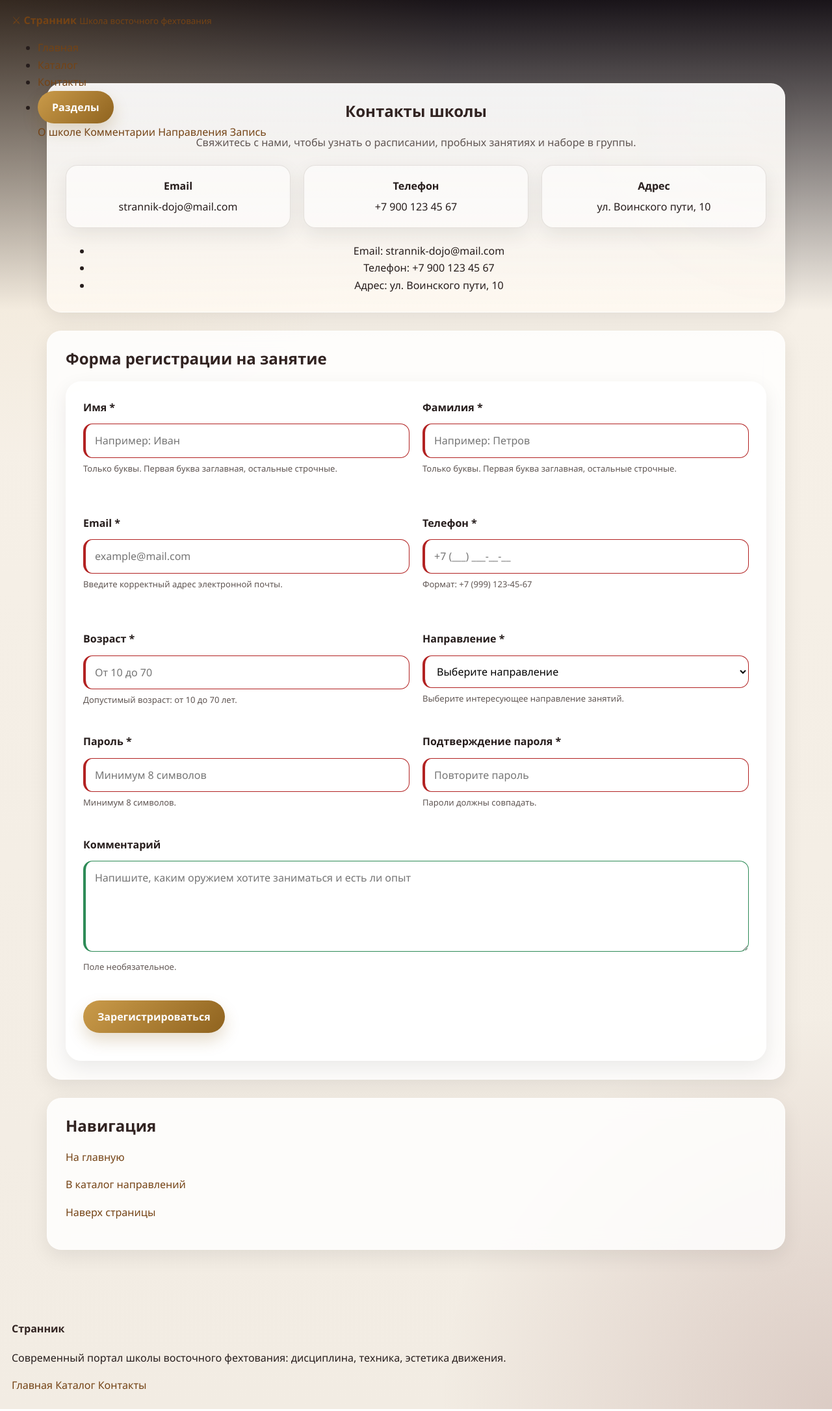
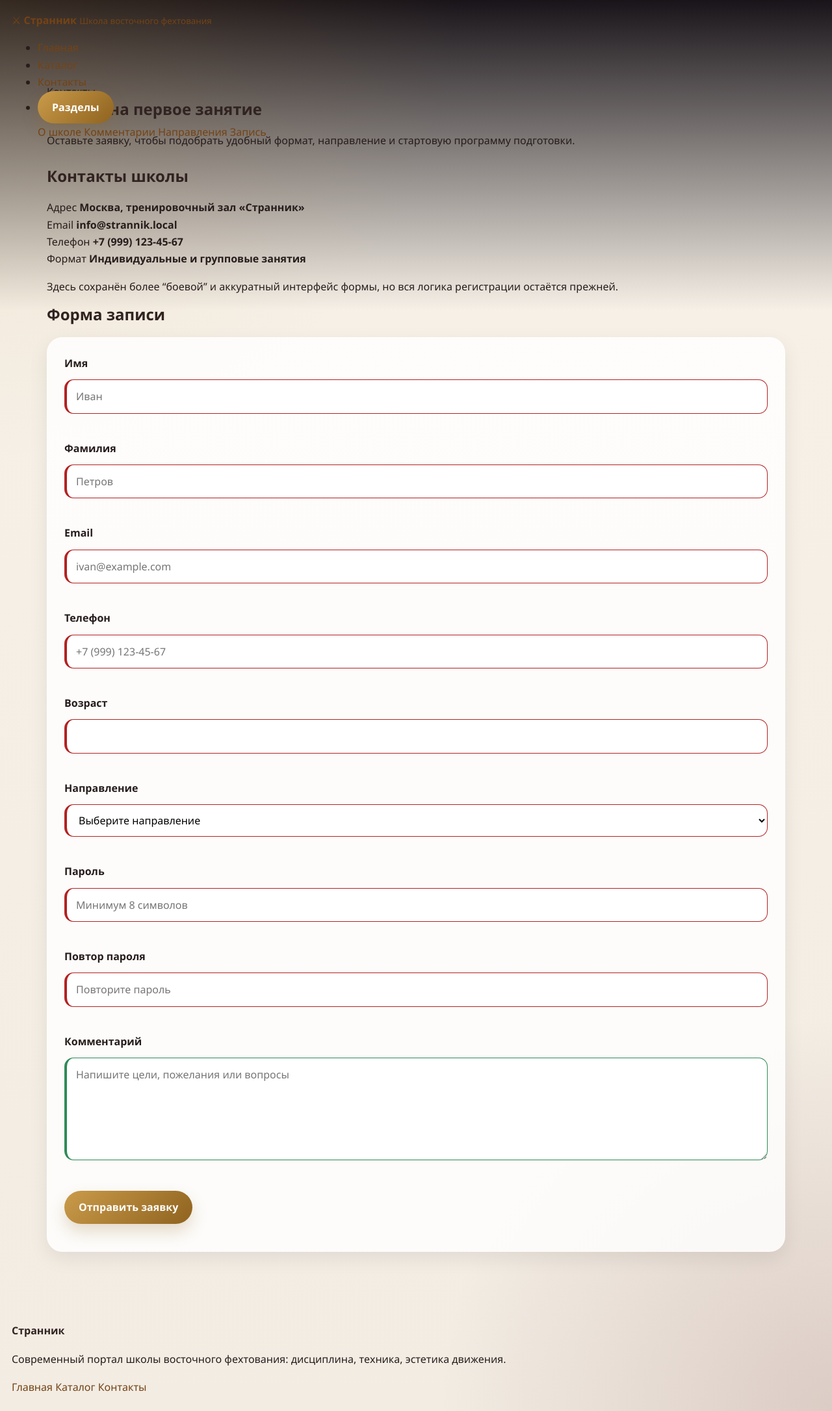
Before and after one commit to H0110W0ne/WEB, a Django app: template templates/main/contacts.html in a window 1280 px wide. Shown: the whole page at 65% size. Run offline with Django 5.2, Linux system fonts and the light colour scheme; the template is opened without the code that fills it, so the values that code supplies are empty.

Commit message:
Update contacts.html

```diff
--- a/templates/main/contacts.html
+++ b/templates/main/contacts.html
@@ -1,136 +1,206 @@
 {% extends 'base.html' %}
 {% load static %}
 
-{% block title %}Контакты и регистрация | Странник{% endblock %}
+{% block title %}Контакты и запись — Странник{% endblock %}
 
-{% block extra_scripts %}
-<script src="{% static 'main/js/script.js' %}" defer></script>
+{% block extra_head %}
+<style>
+  .contacts-intro strong {
+    letter-spacing: 0.02em;
+  }
+</style>
 {% endblock %}
 
 {% block content %}
-<section class="page-heading content-card content-card-accent">
-  <h1>Контакты школы</h1>
+<section class="page-hero compact-hero">
+  <div class="container">
+    <span class="section-tag">Контакты</span>
+    <h1>Запись на первое занятие</h1>
+    <p class="hero-lead contacts-intro">
+      Оставьте заявку, чтобы подобрать удобный формат, направление и стартовую программу подготовки.
+    </p>
+  </div>
+</section>
 
-  <p class="section-lead">Свяжитесь с нами, чтобы узнать о расписании, пробных занятиях и наборе в группы.</p>
+<section id="registration" class="content-section">
+  <div class="container contacts-grid">
+    <aside class="glass-card contacts-card">
+      <h2>Контакты школы</h2>
 
-  <div class="contact-grid">
-    <div class="contact-card">
-      <strong>Email</strong>
-      <span>strannik-dojo@mail.com</span>
+      <div class="contact-item">
+        <span>Адрес</span>
+        <strong>Москва, тренировочный зал «Странник»</strong>
       </div>
-    <div class="contact-card">
-      <strong>Телефон</strong>
-      <span>+7 900 123 45 67</span>
+
+      <div class="contact-item">
+        <span>Email</span>
+        <strong>info@strannik.local</strong>
       </div>
-    <div class="contact-card">
-      <strong>Адрес</strong>
-      <span>ул. Воинского пути, 10</span>
+
+      <div class="contact-item">
+        <span>Телефон</span>
+        <strong>+7 (999) 123-45-67</strong>
+      </div>
+
+      <div class="contact-item">
+        <span>Формат</span>
+        <strong>Индивидуальные и групповые занятия</strong>
+      </div>
+
+      <p class="contact-note">
+        Здесь сохранён более “боевой” и аккуратный интерфейс формы, но вся логика регистрации остаётся прежней.
+      </p>
+    </aside>
+
+    <div class="glass-card form-card">
+      <h2>Форма записи</h2>
+
+      <form
+        id="registration-form"
+        class="registration-form"
+        data-api-url="{% url 'main:api_registration' %}"
+        data-csrf-token="{{ csrf_token }}"
+        novalidate
+      >
+        {% csrf_token %}
+
+        <div class="form-row">
+          <div class="form-field">
+            <label for="firstName">Имя</label>
+            <input
+              id="firstName"
+              name="firstName"
+              type="text"
+              value="{{ submitted_data.firstName|default:'' }}"
+              placeholder="Иван"
+              required
+            >
+            <small id="firstName-message" class="field-message">{{ server_errors.firstName|default:'' }}</small>
+          </div>
+
+          <div class="form-field">
+            <label for="lastName">Фамилия</label>
+            <input
+              id="lastName"
+              name="lastName"
+              type="text"
+              value="{{ submitted_data.lastName|default:'' }}"
+              placeholder="Петров"
+              required
+            >
+            <small id="lastName-message" class="field-message">{{ server_errors.lastName|default:'' }}</small>
           </div>
         </div>
 
-  <ul class="contact-list">
-    <li>Email: strannik-dojo@mail.com</li>
-    <li>Телефон: +7 900 123 45 67</li>
-    <li>Адрес: ул. Воинского пути, 10</li>
-  </ul>
-</section>
-
-<section id="form-section" class="content-card">
-  <h2>Форма регистрации на занятие</h2>
-
-  <form
-    id="registration-form"
-    action="{% url 'main:contacts' %}"
-    method="post"
-    novalidate
-    data-api-url="{% url 'main:api_registration' %}"
+        <div class="form-row">
+          <div class="form-field">
+            <label for="email">Email</label>
+            <input
+              id="email"
+              name="email"
+              type="email"
+              value="{{ submitted_data.email|default:'' }}"
+              placeholder="ivan@example.com"
+              required
             >
-    {% csrf_token %}
-
-    <div class="form-grid">
-      <div class="form-field">
-        <label for="firstName">Имя *</label>
-        <input id="firstName" name="firstName" type="text" placeholder="Например: Иван" value="{{ submitted_data.firstName|default:'' }}" required>
-        <small class="field-hint">Только буквы. Первая буква заглавная, остальные строчные.</small>
-        <small class="field-message{% if server_errors.firstName %} error{% endif %}" id="firstName-message">{{ server_errors.firstName|default:'' }}</small>
+            <small id="email-message" class="field-message">{{ server_errors.email|default:'' }}</small>
           </div>
 
           <div class="form-field">
-        <label for="lastName">Фамилия *</label>
-        <input id="lastName" name="lastName" type="text" placeholder="Например: Петров" value="{{ submitted_data.lastName|default:'' }}" required>
-        <small class="field-hint">Только буквы. Первая буква заглавная, остальные строчные.</small>
-        <small class="field-message{% if server_errors.lastName %} error{% endif %}" id="lastName-message">{{ server_errors.lastName|default:'' }}</small>
+            <label for="phone">Телефон</label>
+            <input
+              id="phone"
+              name="phone"
+              type="text"
+              value="{{ submitted_data.phone|default:'' }}"
+              placeholder="+7 (999) 123-45-67"
+              required
+            >
+            <small id="phone-message" class="field-message">{{ server_errors.phone|default:'' }}</small>
+          </div>
+        </div>
+
+        <div class="form-row">
+          <div class="form-field">
+            <label for="age">Возраст</label>
+            <input
+              id="age"
+              name="age"
+              type="number"
+              value="{{ submitted_data.age|default:'' }}"
+              min="10"
+              max="70"
+              required
+            >
+            <small id="age-message" class="field-message">{{ server_errors.age|default:'' }}</small>
           </div>
 
           <div class="form-field">
-        <label for="email">Email *</label>
-        <input id="email" name="email" type="email" placeholder="example@mail.com" value="{{ submitted_data.email|default:'' }}" required>
-        <small class="field-hint">Введите корректный адрес электронной почты.</small>
-        <small class="field-message{% if server_errors.email %} error{% endif %}" id="email-message">{{ server_errors.email|default:'' }}</small>
+            <label for="direction">Направление</label>
+            <select id="direction" name="direction" required>
+              <option value="">Выберите направление</option>
+              {% for item in directions %}
+              <option value="{{ item.slug }}" {% if submitted_data.direction == item.slug %}selected{% endif %}>
+                {{ item.name }}
+              </option>
+              {% endfor %}
+            </select>
+            <small id="direction-message" class="field-message">{{ server_errors.direction|default:'' }}</small>
+          </div>
+        </div>
+
+        <div class="form-row">
+          <div class="form-field">
+            <label for="password">Пароль</label>
+            <input
+              id="password"
+              name="password"
+              type="password"
+              minlength="8"
+              maxlength="128"
+              placeholder="Минимум 8 символов"
+              required
+            >
+            <small id="password-message" class="field-message">{{ server_errors.password|default:'' }}</small>
           </div>
 
           <div class="form-field">
-        <label for="phone">Телефон *</label>
-        <input id="phone" name="phone" type="tel" placeholder="+7 (___) ___-__-__" value="{{ submitted_data.phone|default:'' }}" required>
-        <small class="field-hint">Формат: +7 (999) 123-45-67</small>
-        <small class="field-message{% if server_errors.phone %} error{% endif %}" id="phone-message">{{ server_errors.phone|default:'' }}</small>
-      </div>
-
-      <div class="form-field">
-        <label for="age">Возраст *</label>
-        <input id="age" name="age" type="number" min="10" max="70" placeholder="От 10 до 70" value="{{ submitted_data.age|default:'' }}" required>
-        <small class="field-hint">Допустимый возраст: от 10 до 70 лет.</small>
-        <small class="field-message{% if server_errors.age %} error{% endif %}" id="age-message">{{ server_errors.age|default:'' }}</small>
-      </div>
-
-      <div class="form-field">
-        <label for="direction">Направление *</label>
-        <select id="direction" name="direction" required>
-          <option value="">Выберите направление</option>
-          {% for direction in directions %}
-            <option value="{{ direction.slug }}" {% if submitted_data.direction == direction.slug %}selected{% endif %}>{{ direction.name }}</option>
-          {% endfor %}
-        </select>
-        <small class="field-hint">Выберите интересующее направление занятий.</small>
-        <small class="field-message{% if server_errors.direction %} error{% endif %}" id="direction-message">{{ server_errors.direction|default:'' }}</small>
-      </div>
-    </div>
-
-    <div class="form-grid">
-      <div class="form-field">
-        <label for="password">Пароль *</label>
-        <input id="password" name="password" type="password" minlength="8" maxlength="128" placeholder="Минимум 8 символов" required>
-        <small class="field-hint">Минимум 8 символов.</small>
-        <small class="field-message{% if server_errors.password %} error{% endif %}" id="password-message">{{ server_errors.password|default:'' }}</small>
-      </div>
-
-      <div class="form-field">
-        <label for="confirmPassword">Подтверждение пароля *</label>
-        <input id="confirmPassword" name="confirmPassword" type="password" minlength="8" maxlength="128" placeholder="Повторите пароль" required>
-        <small class="field-hint">Пароли должны совпадать.</small>
-        <small class="field-message{% if server_errors.confirmPassword %} error{% endif %}" id="confirmPassword-message">{{ server_errors.confirmPassword|default:'' }}</small>
+            <label for="confirmPassword">Повтор пароля</label>
+            <input
+              id="confirmPassword"
+              name="confirmPassword"
+              type="password"
+              minlength="8"
+              maxlength="128"
+              placeholder="Повторите пароль"
+              required
+            >
+            <small id="confirmPassword-message" class="field-message">{{ server_errors.confirmPassword|default:'' }}</small>
           </div>
         </div>
 
         <div class="form-field">
           <label for="message">Комментарий</label>
-      <textarea id="message" name="message" placeholder="Напишите, каким оружием хотите заниматься и есть ли опыт">{{ submitted_data.message|default:'' }}</textarea>
-      <small class="field-hint">Поле необязательное.</small>
-      <small class="field-message{% if server_errors.message %} error{% endif %}" id="message-message">{{ server_errors.message|default:'' }}</small>
+          <textarea
+            id="message"
+            name="message"
+            rows="5"
+            placeholder="Напишите цели, пожелания или вопросы"
+          >{{ submitted_data.message|default:'' }}</textarea>
+          <small id="message-message" class="field-message">{{ server_errors.message|default:'' }}</small>
         </div>
 
-    <button type="submit">Зарегистрироваться</button>
-    <p id="form-result" class="form-result{% if server_result_type %} {{ server_result_type }}{% endif %}">{{ server_result|default:'' }}</p>
-    {% if telegram_error %}
-      <p class="form-result error">Техническая причина: {{ telegram_error }}</p>
-    {% endif %}
+        <button type="submit" class="button button-primary">Отправить заявку</button>
+
+        <div id="form-result" class="form-result {% if server_result_type %}{{ server_result_type }}{% endif %}">
+          {{ server_result|default:'' }}
+        </div>
       </form>
-</section>
-
-<section class="content-card">
-  <h2>Навигация</h2>
-  <p><a href="{% url 'main:index' %}">На главную</a></p>
-  <p><a href="{% url 'main:catalog' %}">В каталог направлений</a></p>
-  <p><a href="#top">Наверх страницы</a></p>
+    </div>
+  </div>
 </section>
 {% endblock %}
+
+{% block extra_scripts %}
+<script src="{% static 'main/js/script.js' %}"></script>
+{% endblock %}
```
Lines whose indentation alone changed are shown as unchanged.
